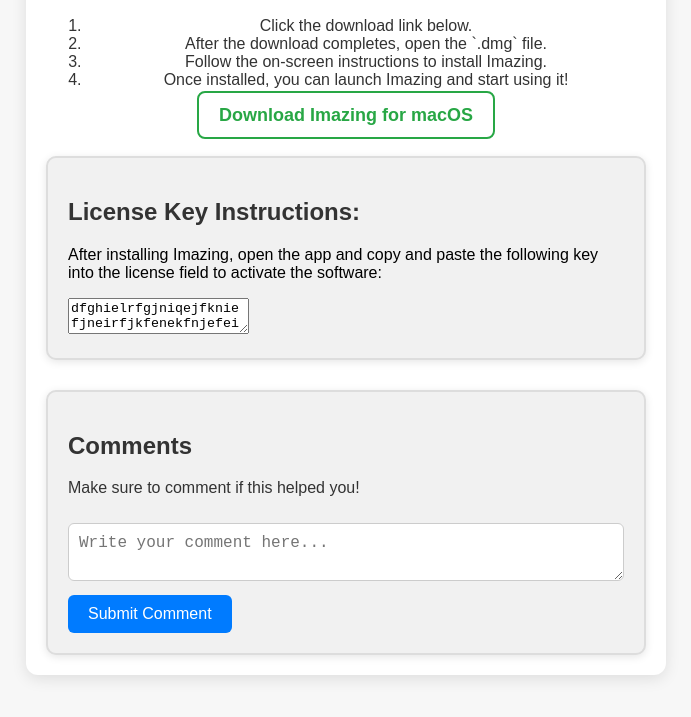
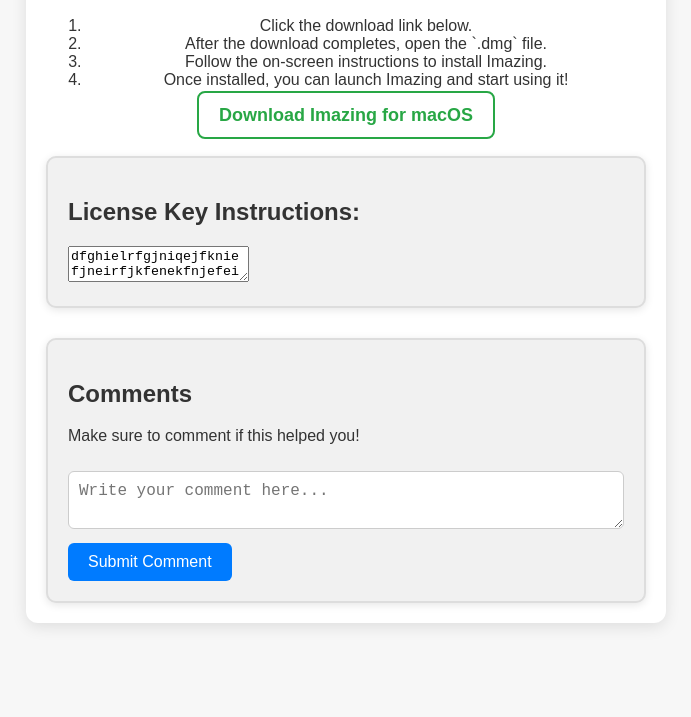
Before and after one commit to aarush67/iMazing-App-Crack, a plain HTML site: page index.html in a window 1280 px wide. Shown: the part 181-898 px from the top of the page, without its empty margins (294-985 px from the left). After the commit the page ends 854 px from the top, so only its background shows below. Drawn offline with Linux system fonts and the light colour scheme; no server answers.

Commit message:
Update index.html

```diff
--- a/index.html
+++ b/index.html
@@ -97,10 +97,8 @@
     </style>
 </head>
 <body>
-
 <div class="container">
     <h1>Welcome to Imazing Download Page</h1>
-
     <div class="steps">
         <h2>Steps to Download and Install Imazing:</h2>
         <ol>
@@ -110,15 +108,11 @@
             <li>Once installed, you can launch Imazing and start using it!</li>
         </ol>
     </div>
-
     <a class="download-link" href="https://github.com/aarush67/iMazing-App-Crack/releases/download/v1.0.0/iMazing.dmg" download>Download Imazing for macOS</a>
-
     <div class="license-section">
         <h2>License Key Instructions:</h2>
-        <p>After installing Imazing, open the app and copy and paste the following key into the license field to activate the software:</p>
-        <textarea class="license-key" readonly>dfghielrfgjniqejfkniefjneirfjkfenekfnjefeilrfkhj3rbfkqedhfkqejhfrndwilnfhqwfuwefjkf</textarea>
+        <textarea readonly>dfghielrfgjniqejfkniefjneirfjkfenekfnjefeilrfkhj3rbfkqedhfkqejhfrndwilnfhqwfuwefjkf</textarea>
     </div>
-
     <div class="comments-section">
         <h2>Comments</h2>
         <p>Make sure to comment if this helped you!</p>
@@ -139,7 +133,7 @@
         projectId: "imazing-crack",
         storageBucket: "imazing-crack.appspot.com",
         messagingSenderId: "870501638940",
-        appId: "1:870501638940:web:f2d6ddb131694c4bc290d9",
+        appId: "1:870501638940:web:f2d6ddb131694c4bc290d9"
     };
 
     // Initialize Firebase
@@ -187,6 +181,5 @@
     // Fetch comments on page load
     fetchComments();
 </script>
-
 </body>
 </html>
```
